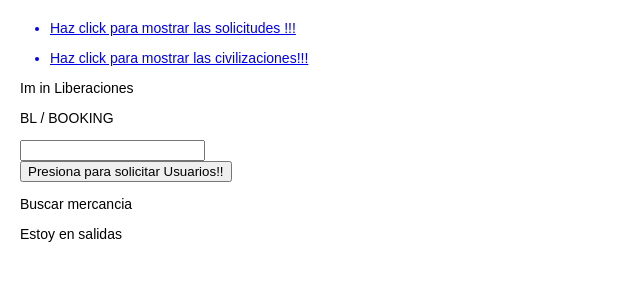
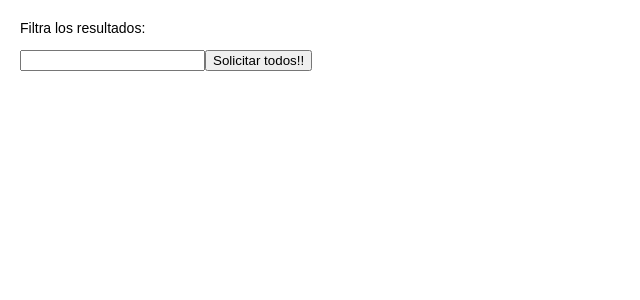
Before and after one commit to josuaaguilar/MonitorGeneral, a React (Create React App) app: page /Solicitudes in a window 1280 px wide. Shown: the top 300 px of the page, without its empty margins (0-640 px from the left). Built offline with nearby package versions, Linux system fonts and the light colour scheme.

Commit message:
Validar handleChange para solicitar datos y que se vea el cambio cuando borramos

```diff
--- a/src/Inventario/Inventario.js
+++ b/src/Inventario/Inventario.js
@@ -1,11 +1,78 @@
-import React , {Component} from 'react';
+import React , {Component, useEffect, useState} from 'react';
+import InventarioResult from './InventarioResult'
 
 
 function Inventario (){
+  let [Result,setResult] = useState([]);
+  const fetchData = async () => {
+    const data = await fetch('https://age-of-empires-2-api.herokuapp.com/api/v1/civilizations');
+    const res = await data.json();
+    setResult(res.civilizations)
+  }
+  useEffect( e => {
+   // console.log("hook")
+  });
+
+    const handleChange = async (e) => {
+      //await fetchData()
+      setResult(Result.filter(item => item.name.toUpperCase().startsWith(e.target.value.toUpperCase())));
+
+      /* const FilteredResult = Result.filter(item =>
+        item.name.toUpperCase().startsWith(e.target.value.toUpperCase()));
+        setResult(FilteredResult); */
+
+
+   /* Ya casiiii revisa la primera condicion
+    console.log("hubu un cambio")
+    console.log(e.target.value)
+    //console.log(e.target.value)
+    //console.log(Result)
+    if(Result.length==0||e.target.value==''){
+      console.log(Result)
+      setResult([])
+      //fetchData()
+    }else{
+      const newArr = Result.filter(item =>
+        item.name.toUpperCase().startsWith(e.target.value.toUpperCase()))
+        setResult(newArr)
+    }
+   */
+
+
+
+    /*
+    Funciona medio raro hay que pulir la logica
+    console.log("Hubo un cambio")
+    if(Result .length > 0){
+      const filterArray = Result.filter(item =>
+        item.name.includes(e.target.value)
+      )
+      console.log(filterArray)
+      if(filterArray.length>0){
+        setResult(filterArray)
+      }
+    }else{
+      console.log("Es null");
+    } */
+
+    /*
+    setResult(res => {
+      Result.filter(item => {
+        item.includes(e.target.value)
+      })
+    })
+    const newFilter = Result.filter(param => {
+      param.includes(e.target.value)
+    }); */
+    //setResult()
+  }
+
     return (
-    <div className="InventarioMain">
-      <p>Buscar mercancia</p>
-
+    <div className="Inventario">
+      <p>Filtra los resultados:</p>
+      <input onChange={handleChange}/>
+      <button onClick={fetchData}>Solicitar todos!!</button>
+      <InventarioResult res = {Result}/>
     </div>
     );
 }
--- /dev/null
+++ b/src/Inventario/InventarioResult.js
@@ -0,0 +1,45 @@
+import { useEffect } from "react";
+
+
+function InventarioResult (props) {
+    //console.log(props);
+
+    //console.log(Res);
+    const Res = props.res
+
+    return(
+        <div className="InventarioResult">
+        <ul>
+                {
+                    Res.map(item => (
+                        <li key={item.id}>{item.name}</li>
+                    ))
+                }
+            </ul>
+
+        </div>
+    ); //Retorna JSX
+}
+
+/*
+Esta funcion retorna en forma de lista, vamos a cambiarla por un retorno del tipo Select > Options:
+<ul>
+                {
+                    Res.map(item => (
+                        <li key={item.id}>{item.expansion} - {item.name} - {item.army_type} - {item.team_bonus}</li>
+                    ))
+                }
+            </ul>
+------------------------------------------------------------------------------------------------------------------------------->
+Esta funcion me sirve para seleccionar de un conjunto de posibilidades, preferente que el conjunto sea estatico, de igual forma se puede llenar hasta que se de clic:
+<p>Selecciona una civilizacion</p>
+        <select name="SelectCivilizacion">
+            {
+                Res.map(item => (
+                    <option value={item.name} key={item.id}>{item.name}</option>
+                ))
+            }
+        </select>
+
+*/
+export default InventarioResult;
--- a/src/index.js
+++ b/src/index.js
@@ -2,6 +2,7 @@ import React from 'react';
 import ReactDOM from 'react-dom';
 import './index.css';
 /* import App from './App'; */
-import MonitorGeneral from './MonitorGeneral'
+//import MonitorGeneral from './MonitorGeneral'
+import InventarioMain from './InventarioMain';
 
-ReactDOM.render(<React.StrictMode><MonitorGeneral /></React.StrictMode>,document.getElementById('root'));
+ReactDOM.render(<React.StrictMode><InventarioMain /></React.StrictMode>,document.getElementById('root'));
```
